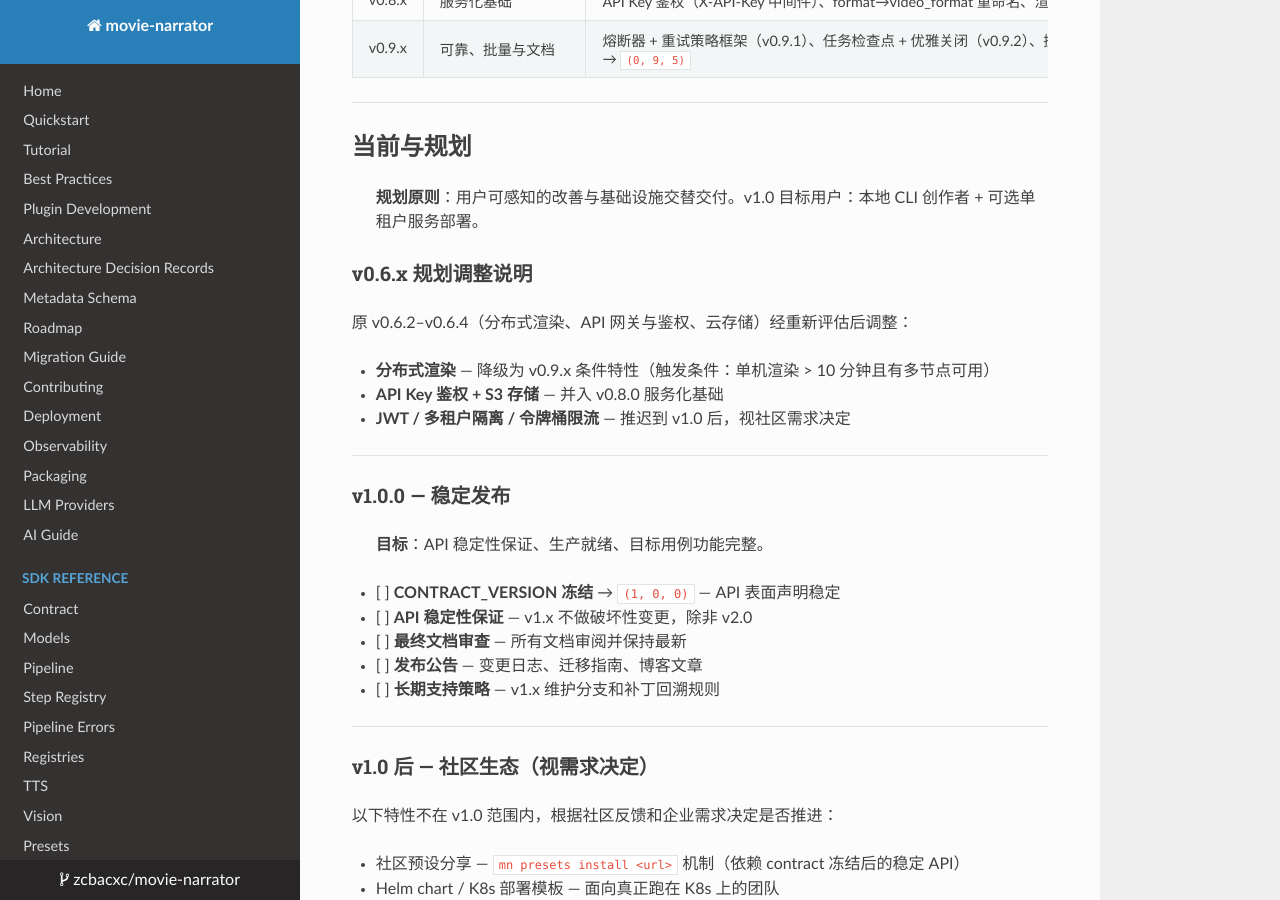
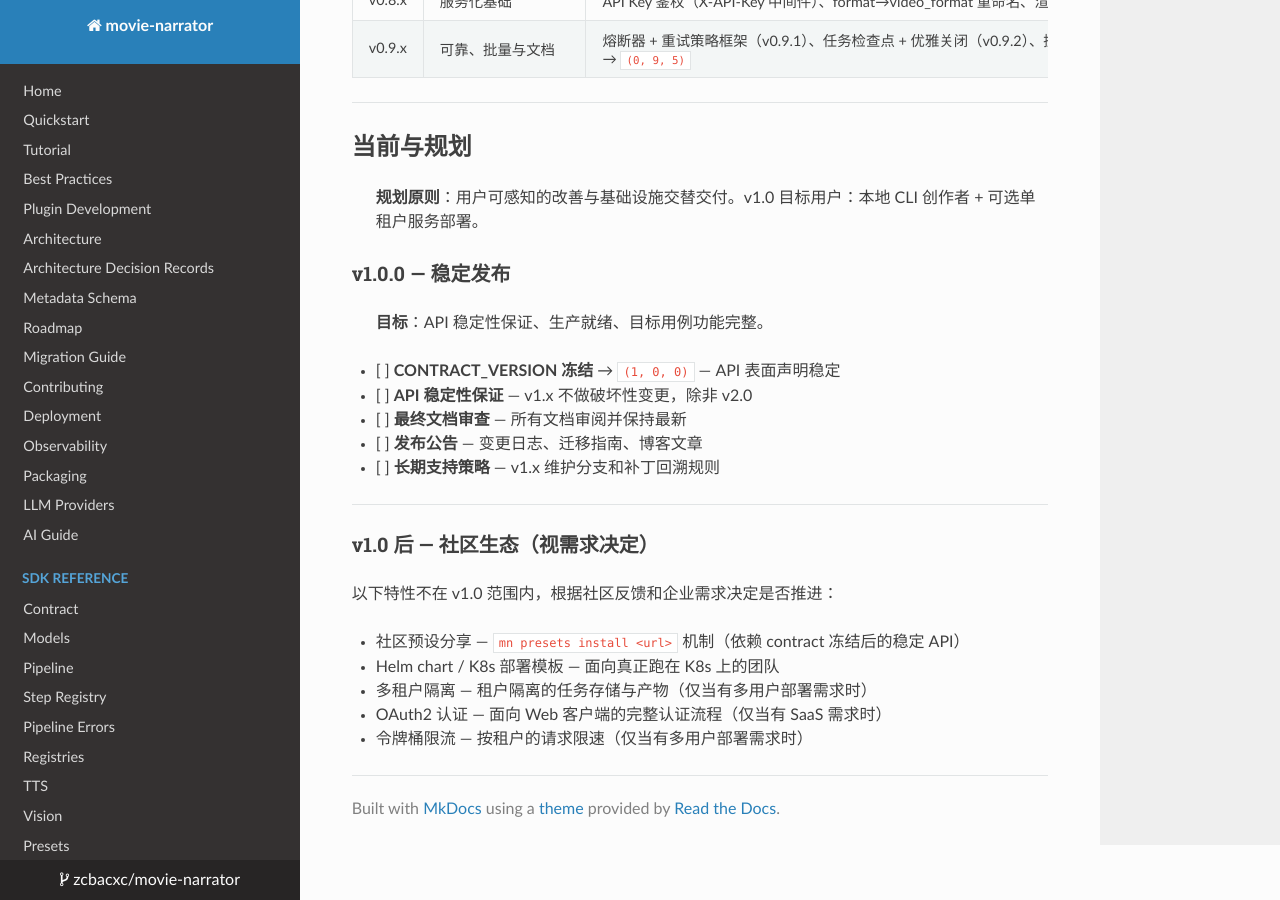
Before and after one commit to zcbacxc/movie-narrator, an MkDocs documentation site: the page built from docs/ROADMAP.zh-CN.md, in a window 1280 px wide and 900 px high, scrolled down 650 px. Built offline with MkDocs 1.6.1, drawn with Linux system fonts in a browser that asks for light colours; nearby versions of some CDN libraries; a script that is not in the unit is left out.

Commit message:
docs(roadmap): remove stale v0.6.x planning revision (all items already shipped)

```diff
--- a/docs/ROADMAP.zh-CN.md
+++ b/docs/ROADMAP.zh-CN.md
@@ -25,16 +25,6 @@
 
 > **规划原则**：用户可感知的改善与基础设施交替交付。v1.0 目标用户：本地 CLI 创作者 + 可选单租户服务部署。
 
-### v0.6.x 规划调整说明
-
-原 v0.6.2–v0.6.4（分布式渲染、API 网关与鉴权、云存储）经重新评估后调整：
-
-- **分布式渲染** — 降级为 v0.9.x 条件特性（触发条件：单机渲染 > 10 分钟且有多节点可用）
-- **API Key 鉴权 + S3 存储** — 并入 v0.8.0 服务化基础
-- **JWT / 多租户隔离 / 令牌桶限流** — 推迟到 v1.0 后，视社区需求决定
-
----
-
 ### v1.0.0 — 稳定发布
 
 > **目标**：API 稳定性保证、生产就绪、目标用例功能完整。
```
Also changed, not shown: docs/ROADMAP.md (+0 -10 lines).
